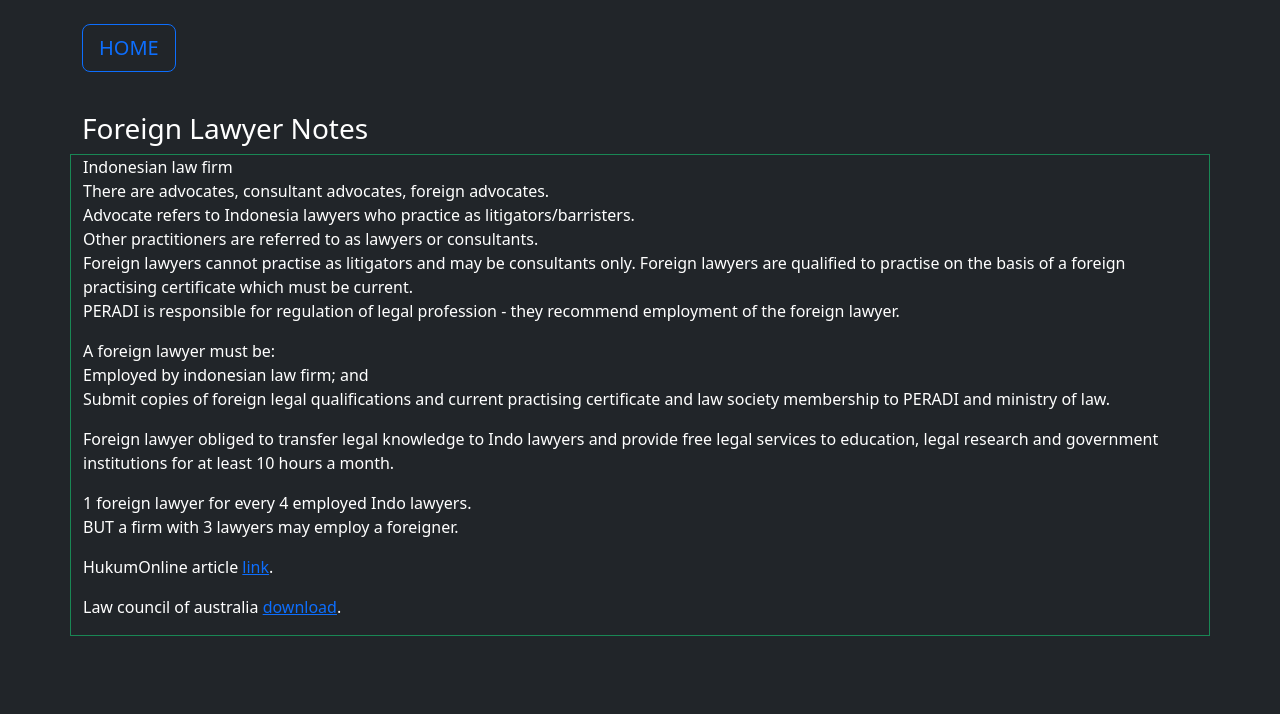
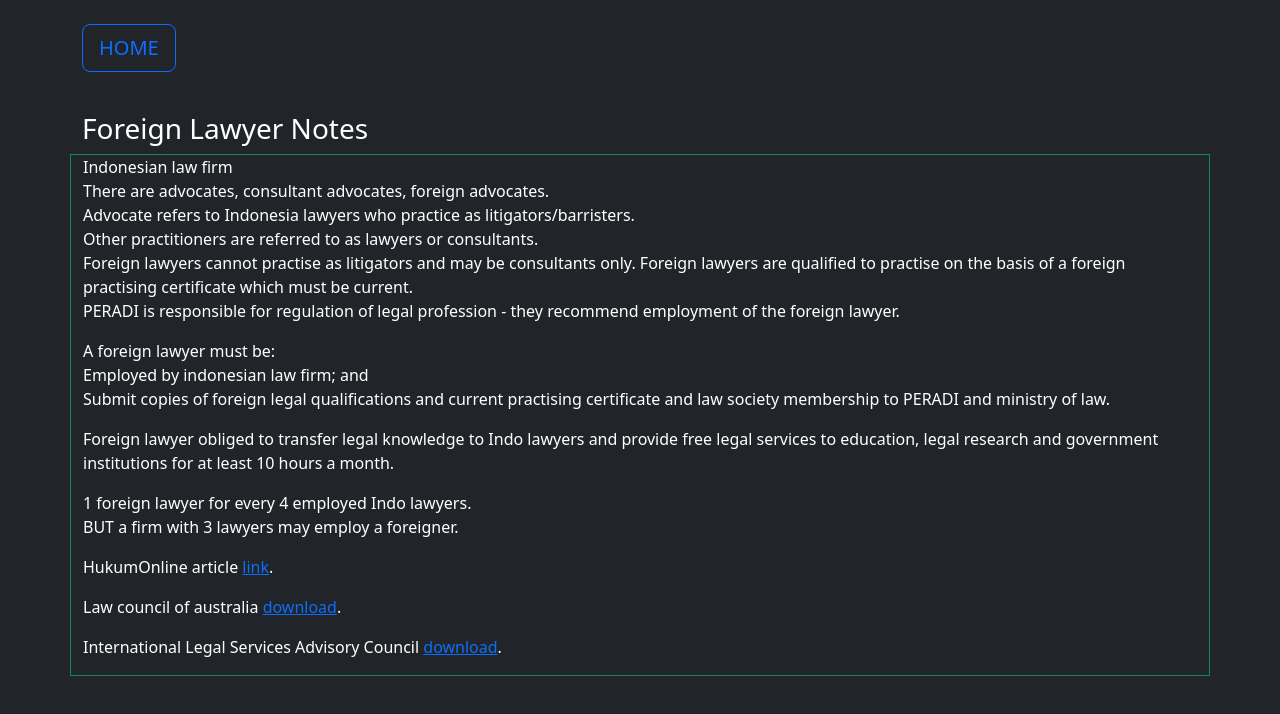
Before and after one commit to marchingbots/cangguRepo, a plain HTML site: page lawyer.html in a window 1280 px wide. Drawn offline with nearby package versions, Linux system fonts and the light colour scheme.

Commit message:
attachments

```diff
--- a/lawyer.html
+++ b/lawyer.html
@@ -31,7 +31,9 @@
 
 <p>HukumOnline article <a href="https://www.hukumonline.com/klinik/a/can-foreign-advocates-establish-law-firms-in-indonesia--lt63db59e6b9a69/">link</a>.</p>
 
-<p>Law council of australia <a href="">download</a>.</p>
+<p>Law council of australia <a href="PFL Indonesia_map.pdf">download</a>.</p>
+
+<p>International Legal Services Advisory Council <a href="International-Legal-Services-Advisory-Council-submission-on-legal-services-4-Mar-11.pdf">download</a>.</p>
 
     </div>
 
```
Also changed, not shown: 1 other file.
